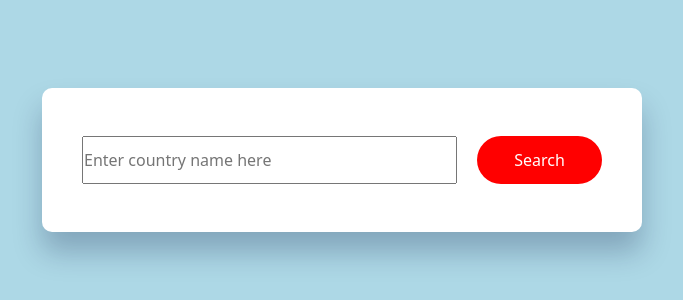
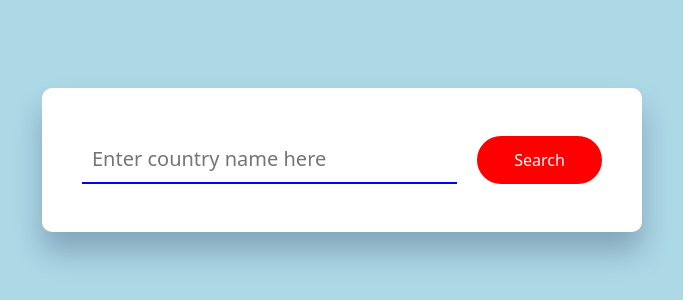
Before and after one commit to Akinjaiye/country-guide-api, a website built with webpack: page src/index.html in a window 1280 px wide. Shown: the part 240-540 px from the top of the page, without its empty margins (298-981 px from the left). Built offline with nearby package versions, Linux system fonts and the light colour scheme.

Commit message:
style input tag in  css

```diff
--- a/src/css/style.css
+++ b/src/css/style.css
@@ -35,3 +35,10 @@ body{
     border: none;
     border-radius: 24px;
 }
+.search-wrapper input{
+    font-size: 20px;
+    padding: 0 10px;
+    border: none;
+    border-bottom: 2px solid blue;
+    outline: none;
+}
```
